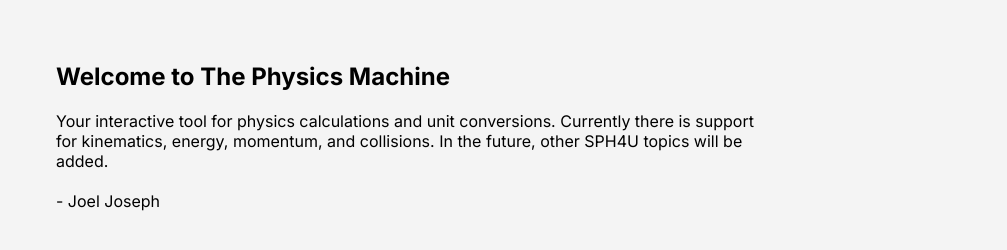
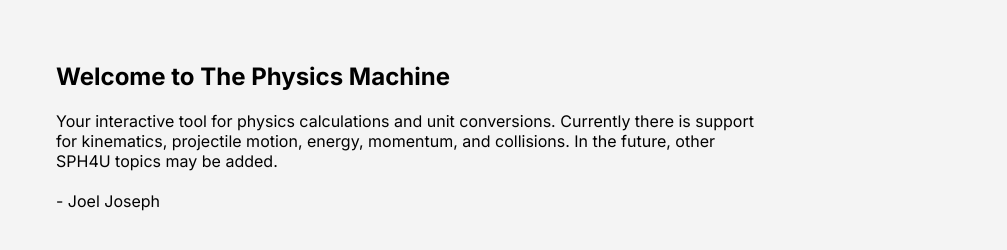
Before and after one commit to joelajoseph/joelajoseph.github.io, a plain HTML site: page index.html in a window 1280 px wide. Shown: the part 142-392 px from the top of the page, without its empty margins (136-1143 px from the left). Drawn offline with nearby package versions, Linux system fonts and the light colour scheme.

Commit message:
Updated home page description

```diff
--- a/index.html
+++ b/index.html
@@ -31,8 +31,8 @@
         <div class="home-content">
           <h1>Welcome to The Physics Machine</h1>
           <p>Your interactive tool for physics calculations and unit conversions.
-            Currently there is support for kinematics, energy, momentum, and collisions.
-            In the future, other SPH4U topics will be added.</p>
+            Currently there is support for kinematics, projectile motion, energy,
+            momentum, and collisions. In the future, other SPH4U topics may be added.</p>
             <p> - Joel Joseph</p>
         </div>
       </div>
```
